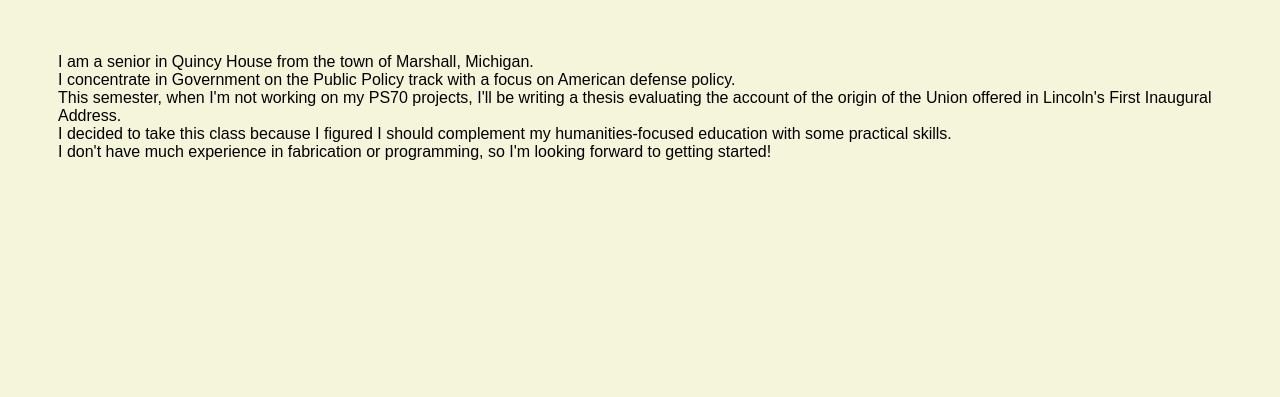
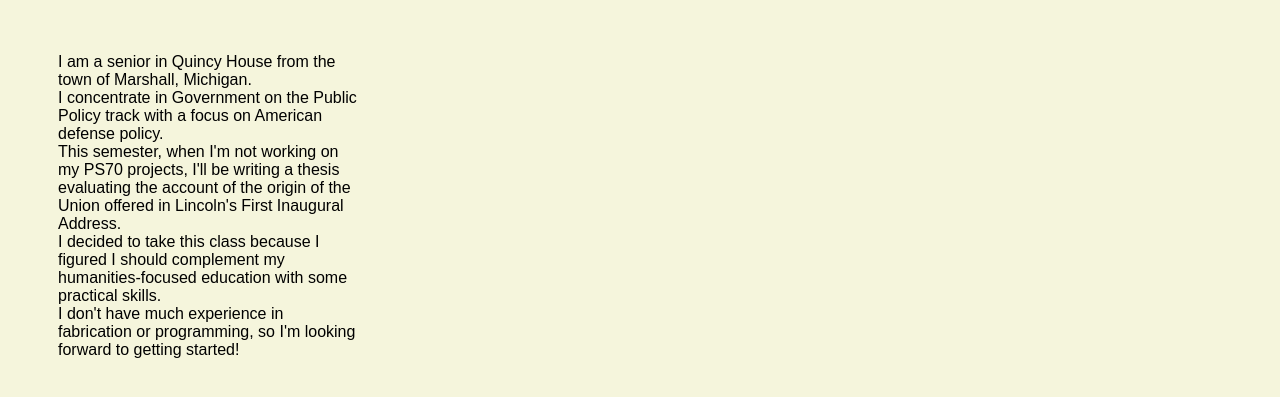
Before and after one commit to user-139/PS70, a plain HTML site: page about.html in a window 1280 px wide. Shown: the part 87-484 px from the top of the page. Drawn offline with Linux system fonts and the light colour scheme.

Commit message:
Update about.html

```diff
--- a/about.html
+++ b/about.html
@@ -14,6 +14,9 @@
 			.paragraph {
 				font-family: 'Arial';
 				margin-left: 50px;
+				width: 300px;
+				height: 200px;
+				box-sizing: border-box;
 			}
 		</style>
 	</head>
```
